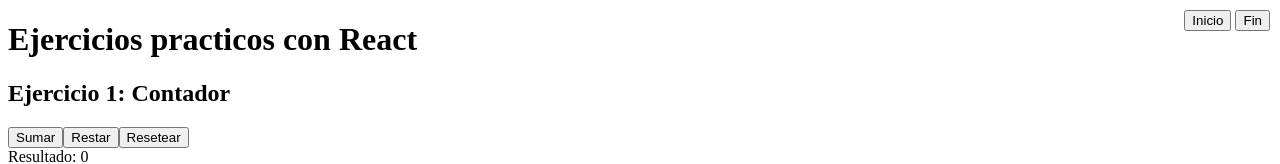
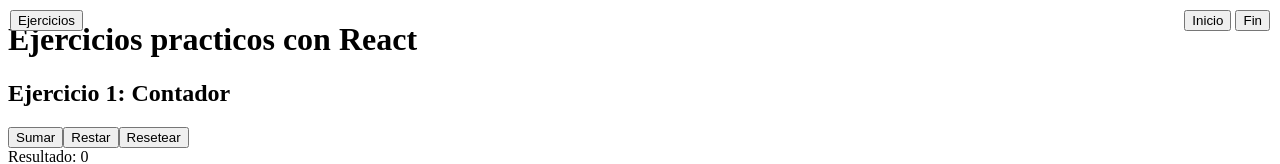
Before and after one commit to matiasmoscone1/practica-ejercicios-logica-programacion-react, a React (Vite) app: page / in a window 1280 px wide. Shown: the top 164 px of the page. Built offline with nearby package versions, Linux system fonts and the light colour scheme.

Commit message:
Mejorando navbar

```diff
--- a/src/App.jsx
+++ b/src/App.jsx
@@ -101,8 +101,8 @@ function App() {
     <ListaTareasReducer />
     <GestionFormularioReducer />
     <ListaComprasReducer />
-    <Botones_Fin_Inicio />
     <Navbar />
+
 
     </>
   )
--- a/src/ejercicios/Navbar.jsx
+++ b/src/ejercicios/Navbar.jsx
@@ -1,3 +1,4 @@
+import Botones_Fin_Inicio from "./Botones_Fin_Inicio";
 
 
 const Navbar = () => {
@@ -8,7 +9,10 @@ const Navbar = () => {
 
 
     return(<>
-
+        <div className="navbar-container">
+            <button>Ejercicios</button>
+            <Botones_Fin_Inicio />
+        </div>
 
 
     </>)
--- a/src/index.css
+++ b/src/index.css
@@ -46,7 +46,12 @@
 /* ----------------------------------- NAVBAR ------------------------------------------ */
 
 
+.navbar-container{
+    left: 10px;
+    top: 10px;
+    position: fixed;
 
+}
 
 
 
```
